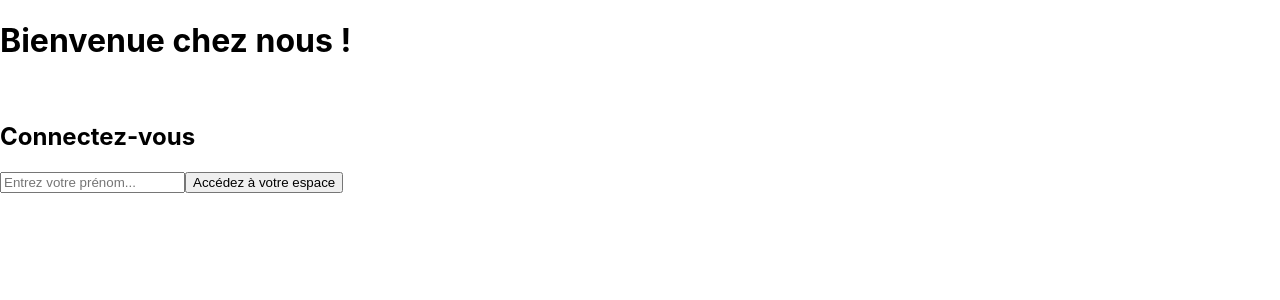
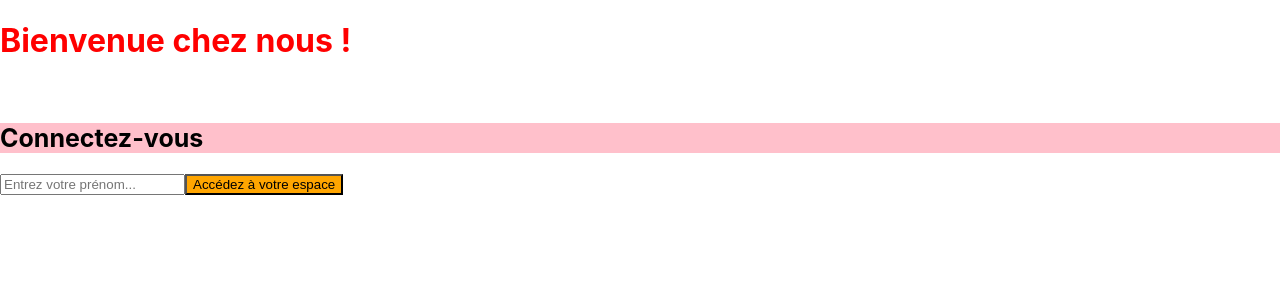
Before and after one commit to BJida/crazee-burger, a React (Create React App) app: page / in a window 1280 px wide. Shown: the top 300 px of the page. Built offline with nearby package versions, Linux system fonts and the light colour scheme.

Commit message:
💄F03-live_AMA : 4 méthodes pour ajouter des styles

```diff
--- /dev/null
+++ b/src/Components/pages/login/LoginForm.css
@@ -0,0 +1,7 @@
+button{
+    background-color: orange;
+}
+.bonbon{
+    background-color: pink;
+    font-size: 25px;
+}
--- a/src/Components/pages/login/LoginForm.js
+++ b/src/Components/pages/login/LoginForm.js
@@ -1,6 +1,7 @@
 
 import { useState } from 'react'
 import { useNavigate } from 'react-router-dom';
+import "./LoginForm.css";
 export default function LoginForm() {
   // State
   const [inputValue, setInputValue] = useState("");
@@ -17,12 +18,13 @@ const handleSubmit  = (event) => {
  const handleChange = (event) => {
     setInputValue(event.target.value);
   }
+  const titreH2Style={backgroundColor:"blue", color:"white", fontSize:"15px"};
   // Affichage (render)
     return (
     <form action="submit" onSubmit={handleSubmit}>
-      <h1>Bienvenue chez nous !</h1>
+      <h1 style={{color:"red"}}>Bienvenue chez nous !</h1>
       <br />
-      <h2>Connectez-vous</h2>
+      <h2  className='bonbon'>Connectez-vous</h2>
         <input value={inputValue} onChange={handleChange} type="text" placeholder='Entrez votre prénom...' required />
         <button>Accédez à votre espace</button>
         {/* <Link to='/order'>vers OrderPage</Link> */}
@@ -31,3 +33,14 @@ const handleSubmit  = (event) => {
     </form>
   )
 }
+
+/** 4 méthodes pour ajouter du style à un composant
+ * 1. inline style
+ * 2. object style
+ * 3. modules CSS (className)
+ * 4. global style (index.css)
+*/
+/**Styled-Components
+ * éviter le style collision (CSS, Sass)
+ * conserver le nested styling
+ */
--- a/src/index.css
+++ b/src/index.css
@@ -11,3 +11,6 @@ code {
   font-family: source-code-pro, Menlo, Monaco, Consolas, 'Courier New',
     monospace;
 }
+button{
+  background-color: purple;
+}
```
